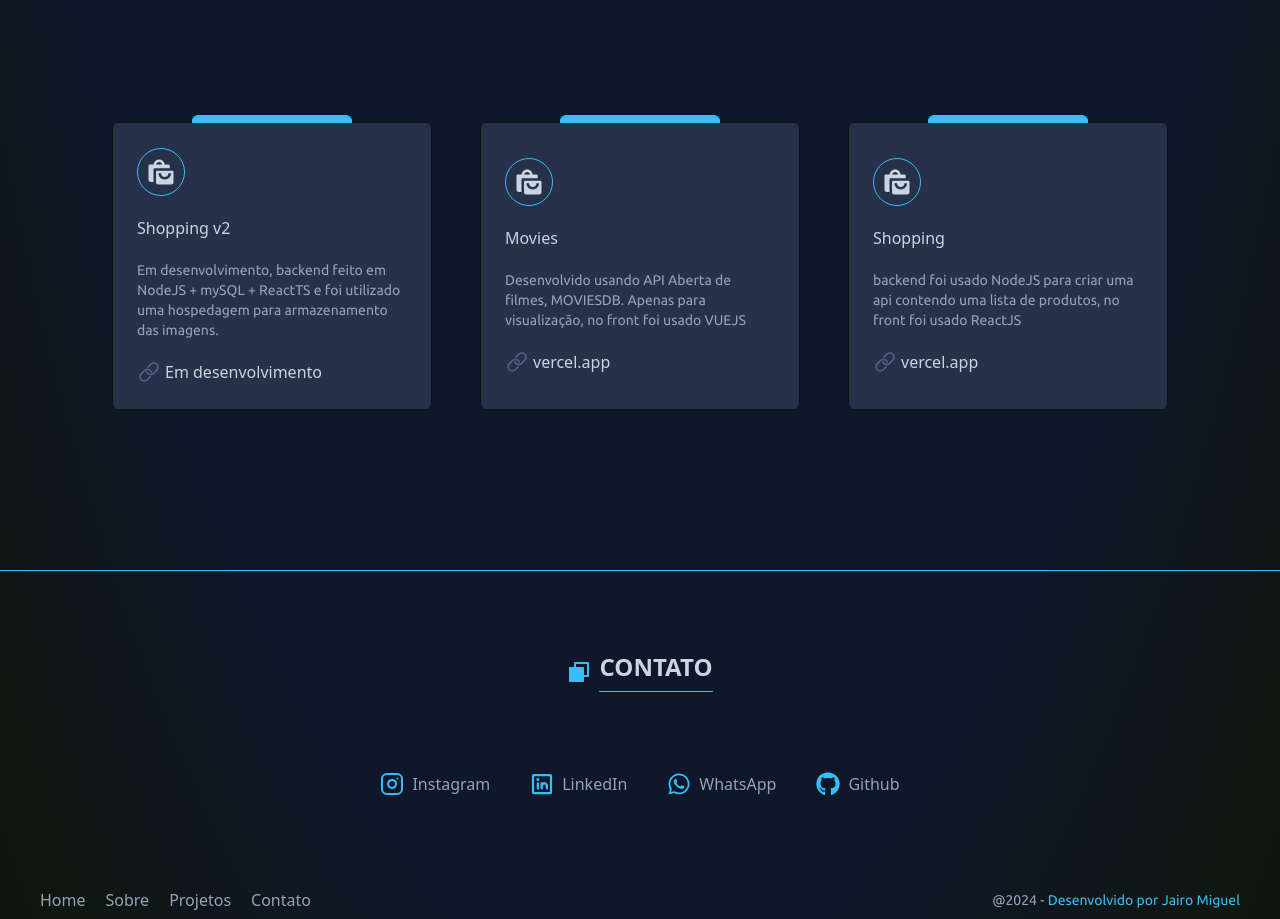
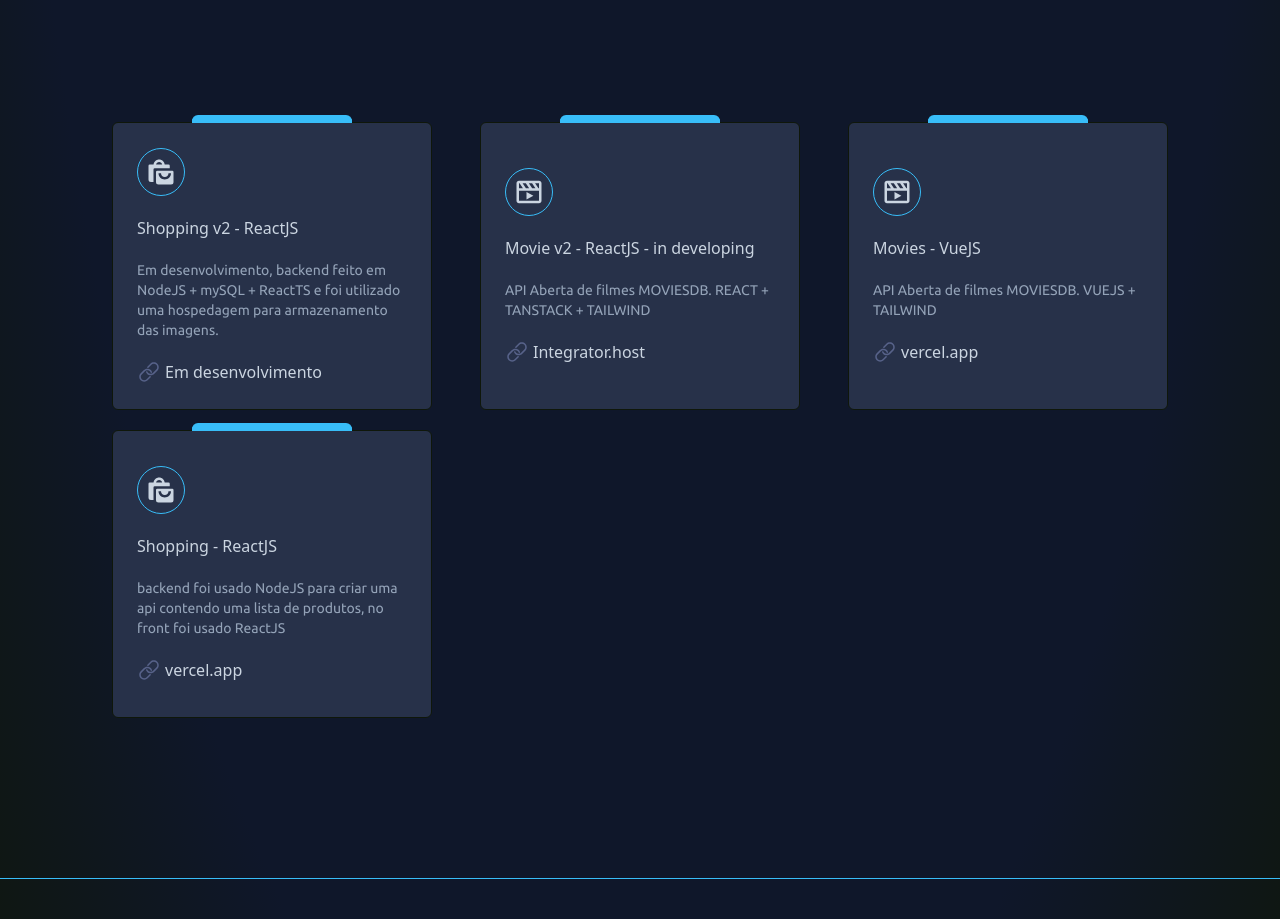
Before and after one commit to jmitsuu/profileport, a React (Vite) app: page / in a window 1280 px wide. Shown: the part 2780-3699 px from the top of the page. Built offline with nearby package versions, Linux system fonts and the light colour scheme.

Commit message:
feat: update page products

```diff
--- a/src/pages/Projects.tsx
+++ b/src/pages/Projects.tsx
@@ -1,5 +1,5 @@
 import { Content } from '../components/Content';
-import { BiSolidShoppingBags } from 'react-icons/bi';
+import { BiSolidShoppingBags, BiMoviePlay } from 'react-icons/bi';
 import { IoIosLink } from 'react-icons/io';
 import {
   Helmet,
@@ -12,19 +12,29 @@ const projects = [
       <BiSolidShoppingBags className="h-8  w-8 text-slate-300 dark:text-tecHeavy" />
     ),
     tagUrl: 'Em desenvolvimento',
-    title: 'Shopping v2',
+    title: 'Shopping v2 - ReactJS',
     description:
       'Em desenvolvimento, backend feito em NodeJS + mySQL + ReactTS e foi utilizado uma hospedagem para armazenamento das imagens. ',
     link: 'https://shoppdevv2.vercel.app/',
   },
   {
     icon: (
-      <BiSolidShoppingBags className="h-8  w-8 text-slate-300 dark:text-tecHeavy" />
+      <BiMoviePlay className="h-8  w-8 text-slate-300 dark:text-tecHeavy" />
+    ),
+    tagUrl: 'Integrator.host',
+    title: 'Movie v2 - ReactJS - in developing',
+    description:
+      ' API Aberta de filmes MOVIESDB. REACT + TANSTACK + TAILWIND ',
+    link: 'https://yourreviews.app.jairo3478.c35.integrator.host/',
+  },
+  {
+    icon: (
+      <BiMoviePlay className="h-8  w-8 text-slate-300 dark:text-tecHeavy" />
     ),
     tagUrl: 'vercel.app',
-    title: 'Movies',
+    title: 'Movies - VueJS',
     description:
-      'Desenvolvido usando API Aberta de filmes, MOVIESDB. Apenas para visualização, no front foi usado VUEJS',
+      'API Aberta de filmes MOVIESDB. VUEJS + TAILWIND',
     link: 'https://movies-jmitsuu.vercel.app/',
   },
   {
@@ -32,7 +42,7 @@ const projects = [
       <BiSolidShoppingBags className="h-8 w-8 text-slate-300 dark:text-tecHeavy" />
     ),
     tagUrl: 'vercel.app',
-    title: 'Shopping',
+    title: 'Shopping - ReactJS',
     description:
       'backend foi usado NodeJS para criar uma api contendo uma lista de produtos, no front foi usado ReactJS',
     link: 'https://shopping-v-7c8p.vercel.app/',
--- a/tailwind.config.js
+++ b/tailwind.config.js
@@ -20,5 +20,5 @@ export default {
       },
     },
   },
-  plugins: [],
+  plugins: [  ],
 };
```
